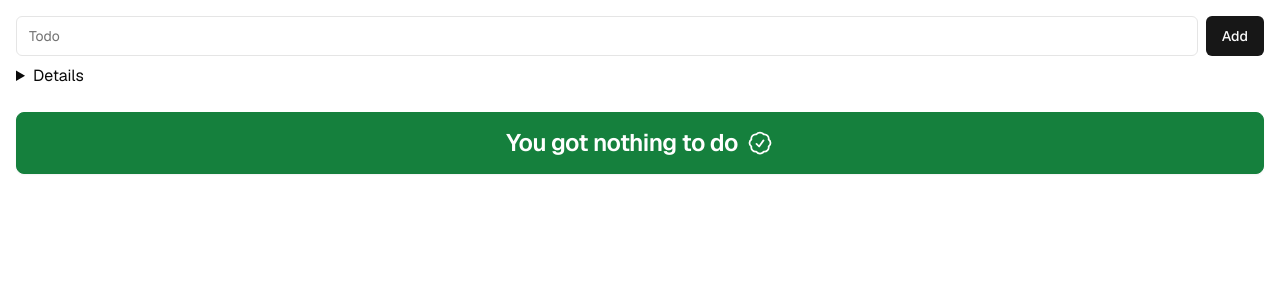
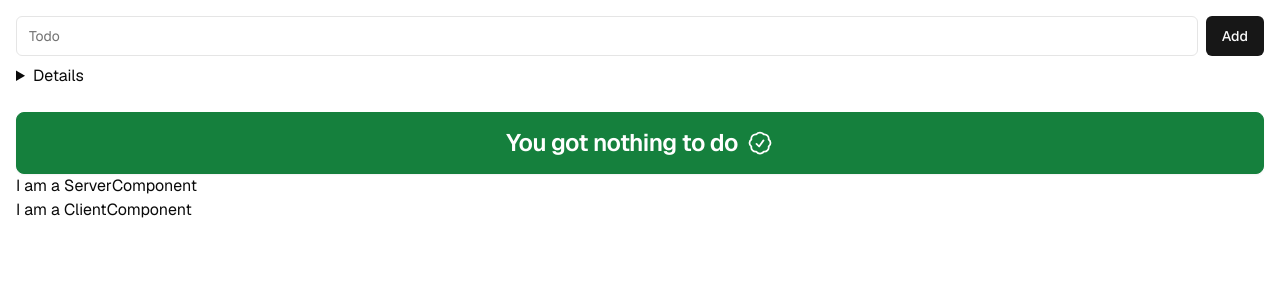
Before and after one commit to cwallervand/rsc-workshop, a Next.js app: page / in a window 1280 px wide. Shown: the top 300 px of the page. Built offline with nearby package versions, Linux system fonts and the light colour scheme; no server answers; the database is empty.

Commit message:
Using Client and Server component in page

```diff
--- a/src/app/page.tsx
+++ b/src/app/page.tsx
@@ -2,6 +2,8 @@ import { Suspense } from "react";
 import { AddTodoForm } from "~/components/addTodoForm";
 import { TodosWidget } from "~/components/todo/todosWidget";
 import { TodoListSkeleton } from "~/components/todo/todoListSkeleton";
+import { ClientComponent } from "~/components/clientComponent";
+import { ServerComponent } from "~/components/serverComponent";
 
 export default async function HomePage() {
   console.log("### HomePage ###");
@@ -15,6 +17,8 @@ export default async function HomePage() {
           <TodosWidget />
         </Suspense>
       </section>
+      <ServerComponent />
+      <ClientComponent />
     </main>
   );
 }
```
